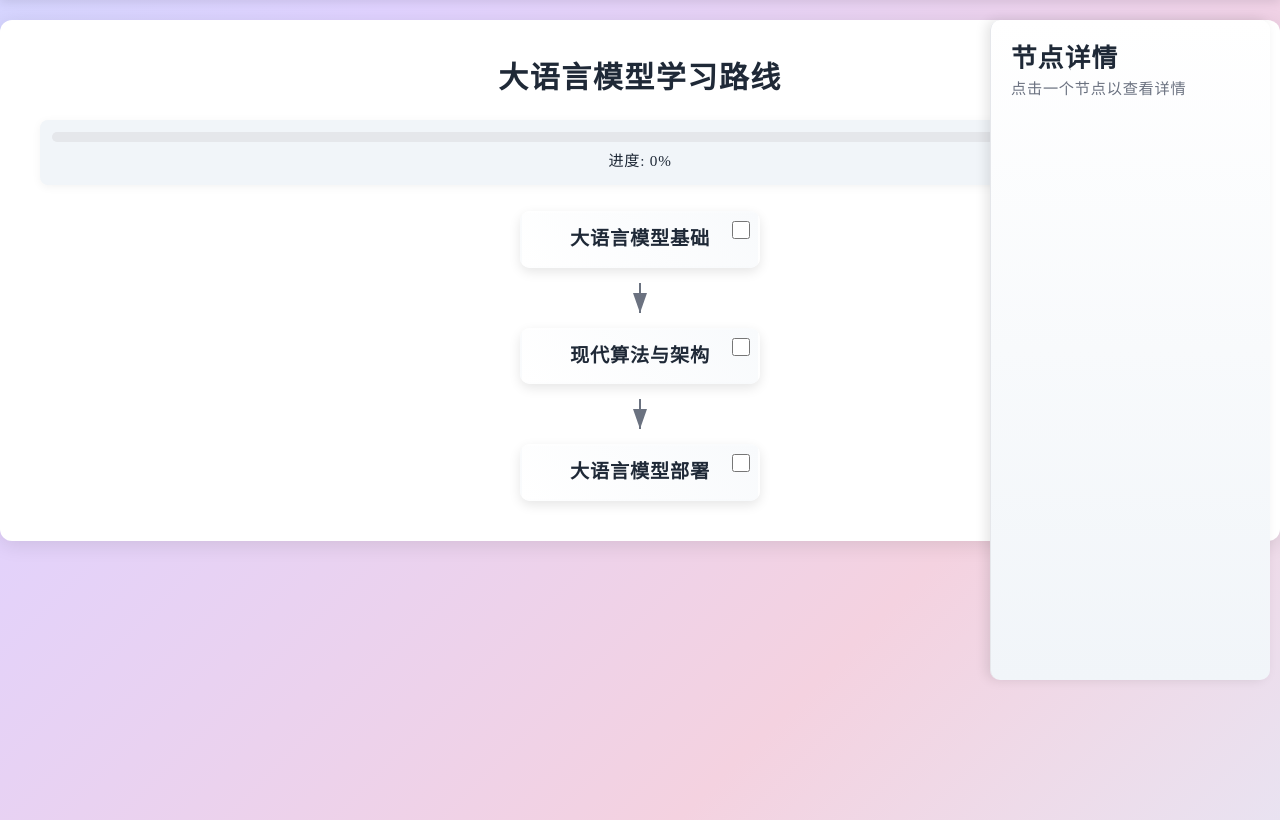
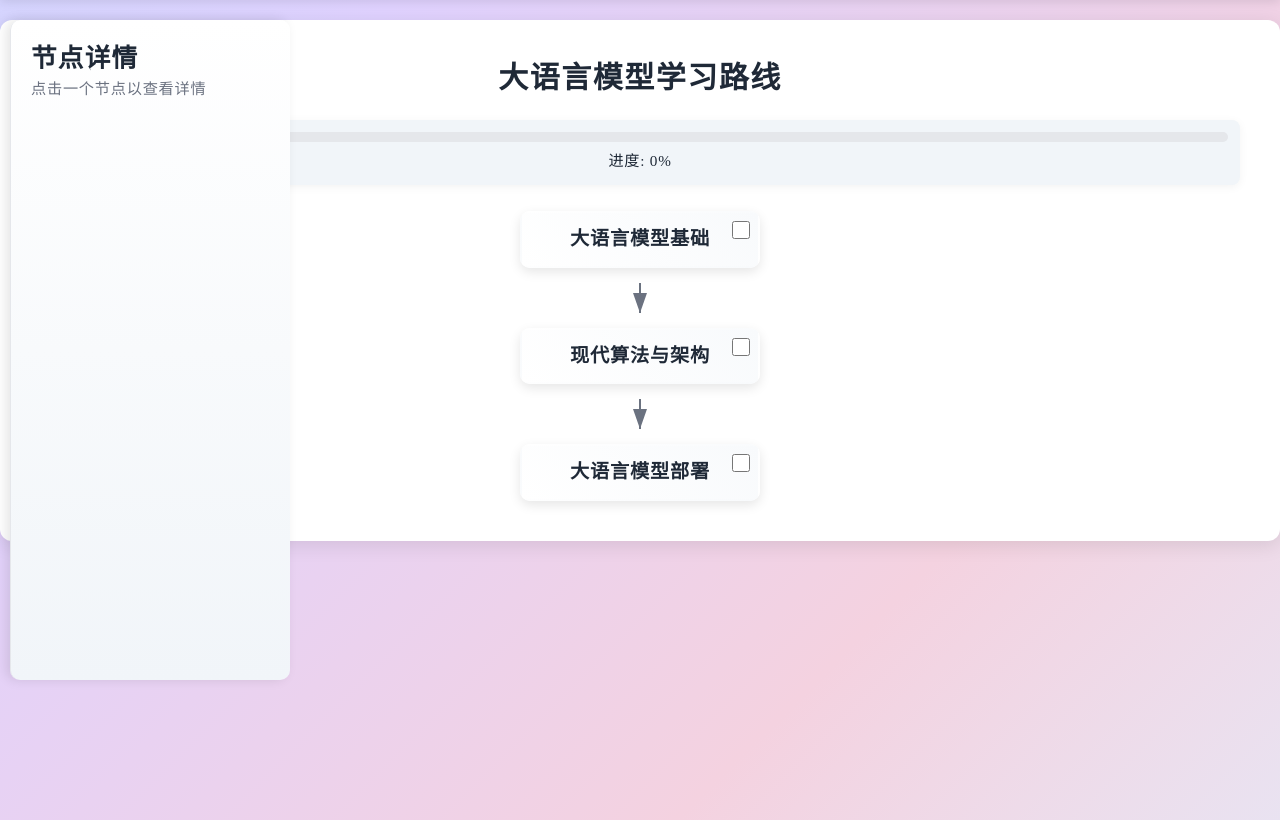
Before and after one commit to Hearth-Li/Collegra, a Flask app: page /llm in a window 1280 px wide. Shown: the part 100-920 px from the top of the page. Run offline with Flask 3, Linux system fonts and the light colour scheme; some libraries are stand-ins or nearby versions.

```diff
--- a/templates/PathRecommender/aigc/main.html
+++ b/templates/PathRecommender/aigc/main.html
@@ -112,7 +112,8 @@
             border-left: 1px solid #e5e7eb;
             padding: 20px;
             position: fixed;
-            right: 10px;
+            left: 10px;
+            right: auto;
             top: 120px;
             width: 280px;
             height: calc(100vh - 140px);
--- a/templates/PathRecommender/embodied/algorithms.html
+++ b/templates/PathRecommender/embodied/algorithms.html
@@ -69,7 +69,8 @@
             border-left: 1px solid #e5e7eb;
             padding: 20px;
             position: fixed;
-            right: 10px;
+            left: 10px;
+            right: auto;
             top: 120px;
             width: 280px;
             height: calc(100vh - 140px);
--- a/templates/PathRecommender/embodied/control_and_robotics.html
+++ b/templates/PathRecommender/embodied/control_and_robotics.html
@@ -69,7 +69,8 @@
             border-left: 1px solid #e5e7eb;
             padding: 20px;
             position: fixed;
-            right: 10px;
+            left: 10px;
+            right: auto;
             top: 120px;
             width: 280px;
             height: calc(100vh - 140px);
--- a/templates/PathRecommender/embodied/main.html
+++ b/templates/PathRecommender/embodied/main.html
@@ -75,7 +75,8 @@
             border-left: 1px solid #e5e7eb;
             padding: 20px;
             position: fixed;
-            right: 10px;
+            left: 10px;
+            right: auto;
             top: 120px;
             width: 280px;
             height: calc(100vh - 140px);
--- a/templates/PathRecommender/llm/llm_basics.html
+++ b/templates/PathRecommender/llm/llm_basics.html
@@ -93,7 +93,8 @@
             border-left: 1px solid #e5e7eb;
             padding: 20px;
             position: fixed;
-            right: 10px;
+            left: 10px;
+            right: auto;
             top: 120px;
             width: 280px;
             height: calc(100vh - 140px);
--- a/templates/PathRecommender/llm/main.html
+++ b/templates/PathRecommender/llm/main.html
@@ -75,7 +75,8 @@
             border-left: 1px solid #e5e7eb;
             padding: 20px;
             position: fixed;
-            right: 10px;
+            left: 10px;
+            right: auto;
             top: 120px;
             width: 280px;
             height: calc(100vh - 140px);
--- a/templates/PathRecommender/llm/modern_algorithm_architecture.html
+++ b/templates/PathRecommender/llm/modern_algorithm_architecture.html
@@ -75,7 +75,8 @@
             border-left: 1px solid #e5e7eb;
             padding: 20px;
             position: fixed;
-            right: 10px;
+            left: 10px;
+            right: auto;
             top: 120px;
             width: 280px;
             height: calc(100vh - 140px);
```
